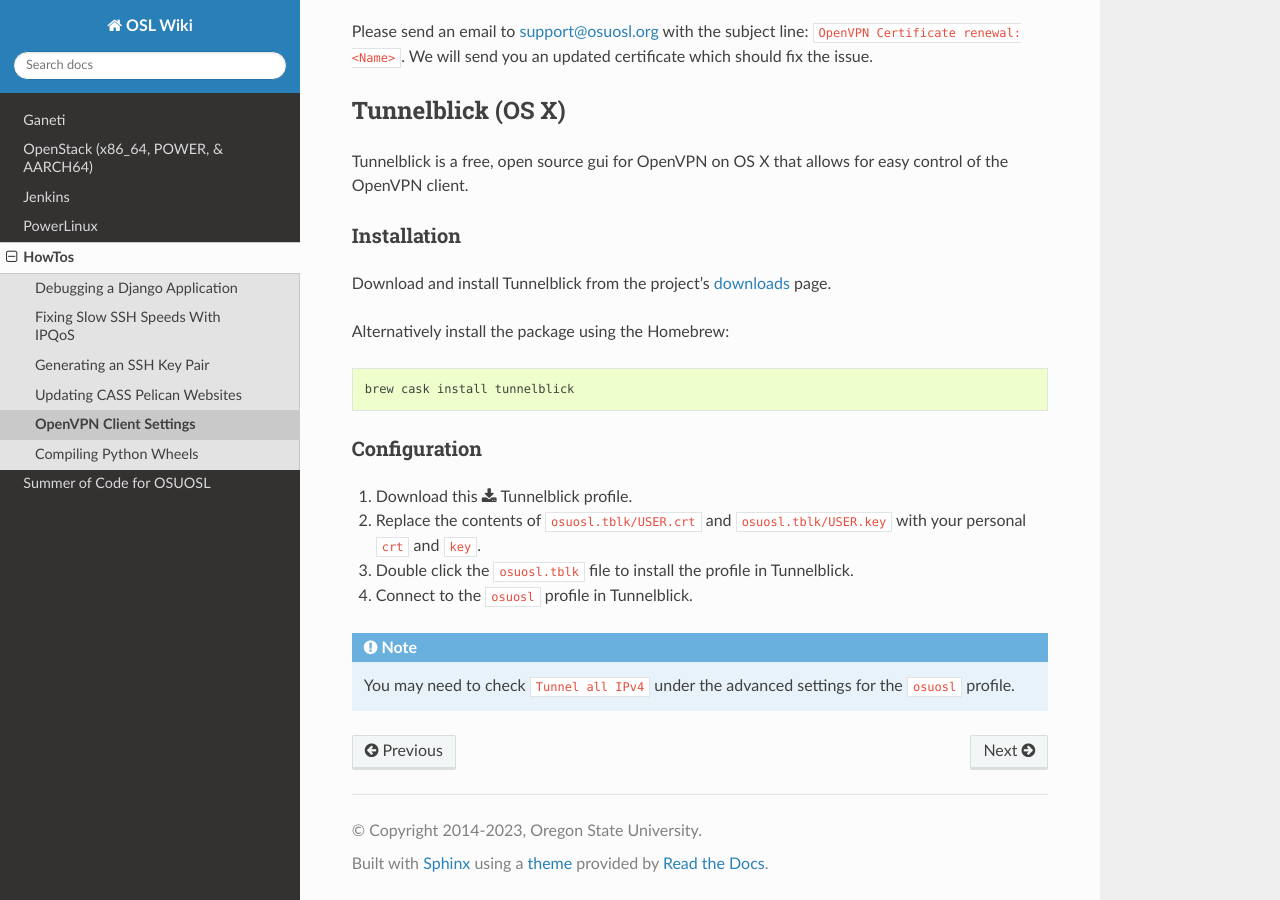
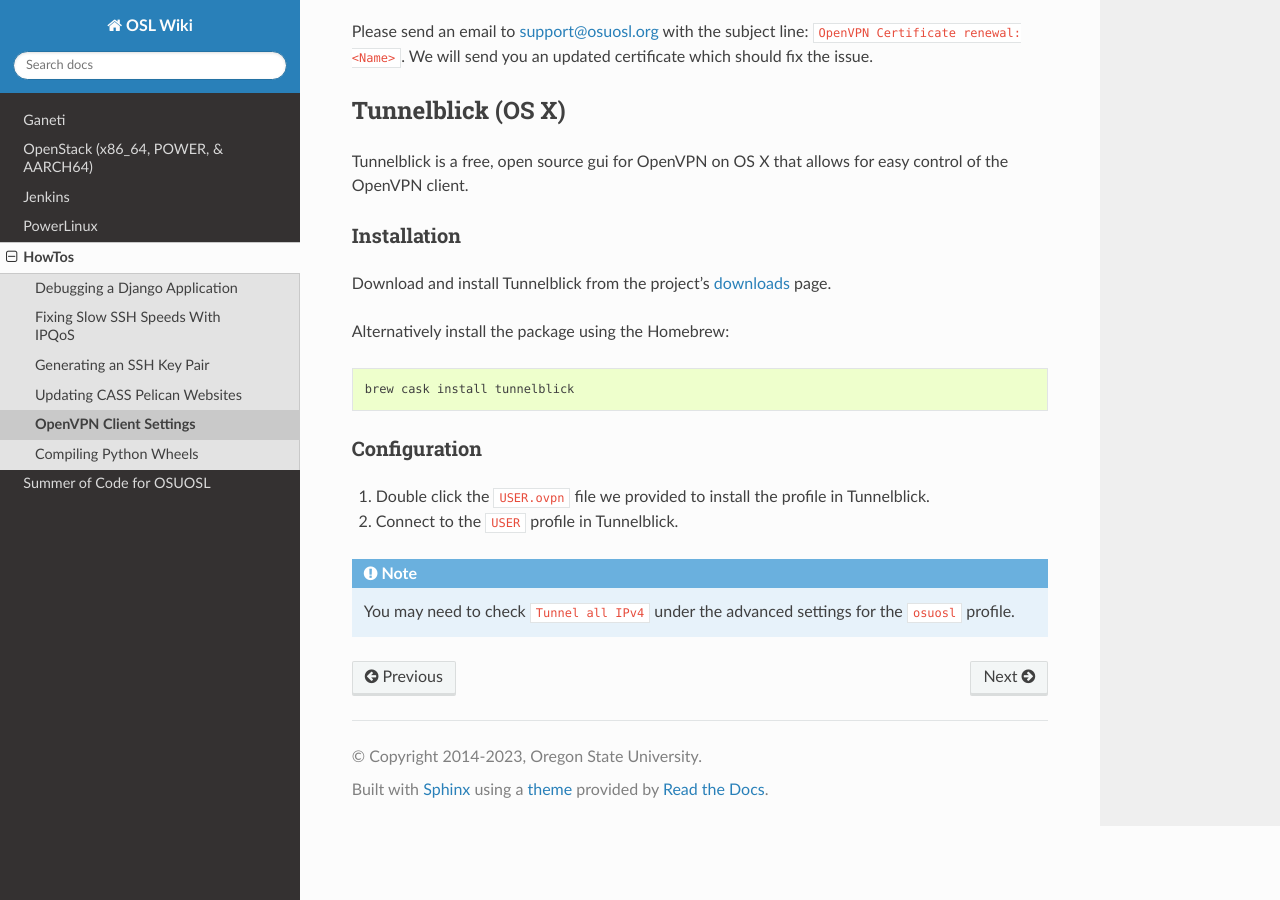
Before and after one commit to osuosl/wiki, a Sphinx documentation site: the page built from source/howtos/vpn_config.rst, in a window 1280 px wide and 900 px high, scrolled down 3313 px. Built offline with Sphinx 7.4.7 and the Read the Docs theme 2.0.0, drawn with Linux system fonts in a browser that asks for light colours.

Commit message:
Update wiki for VPN access with Tunnelblick

```diff
--- a/source/howtos/vpn_config.rst
+++ b/source/howtos/vpn_config.rst
@@ -160,14 +160,9 @@
 
 Configuration
 ~~~~~~~~~~~~~
-#.  Download this :download:`Tunnelblick profile</_static/files/osuosl.tblk.zip>`.
+#.  Double click  the ``USER.ovpn`` file we provided to install the profile in Tunnelblick.
 
-#.  Replace the contents of ``osuosl.tblk/USER.crt`` and ``osuosl.tblk/USER.key`` with your personal ``crt`` and
-    ``key``.
-
-#.  Double click the ``osuosl.tblk`` file to install the profile in Tunnelblick.
-
-#.  Connect to the ``osuosl`` profile in Tunnelblick.
+#.  Connect to the ``USER`` profile in Tunnelblick.
 
 .. note::
 
```
